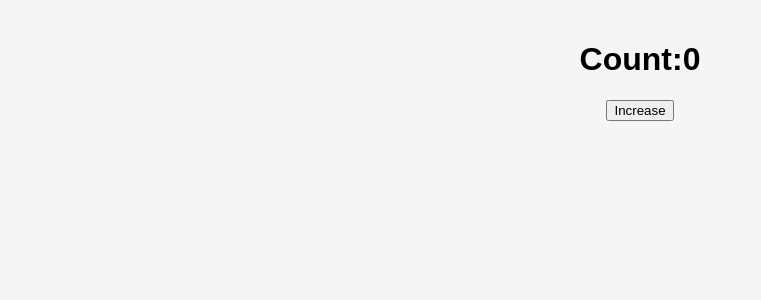
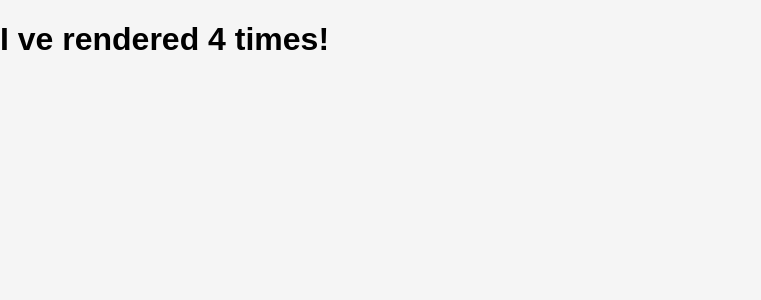
Before and after one commit to dit0o/react, a React (Create React App) app: page / in a window 1280 px wide. Shown: the top 300 px of the page, without its empty margins (0-761 px from the left). Built offline with nearby package versions, Linux system fonts and the light colour scheme.

Commit message:
useEffect

```diff
--- a/src/App.js
+++ b/src/App.js
@@ -1,35 +1,21 @@
-import React, { useState } from 'react'
+import React, { useEffect, useState } from 'react'
 import './App.css';
 
 
 
 function App() {
-// const [car,setCar]=useState({
-//   brand:"Benz",
-//   model:"Roma",
-//   year:"2025",
-//   color:"red"
-// });
+  const [count,setCount]=useState(0)
 
-// const changeColor=()=>{
-//   setCar((prev)=>{
-// return {...prev,color:"blue"}
-//   })
- //}
- const [count,setCount]=useState(0)
- const increaseCount=(()=>{
-  setCount(count+1)
- })
+  useEffect(()=>{
+    setTimeout(()=>{
+      setCount(count=>count+1)
+
+    },2000)
+  },[count])
   return (
-    <div className="app">
-     {/* <h1>My {car.brand}</h1>
-     <p>It is a {car.color} {car.model} from {car.year}</p>
-     <button onClick={changeColor}>
-      Blue
-     </button> */}
-     <h1>Count:0</h1>
-     <button onClick={increaseCount}>Increase</button>
-    </div>
+    <>
+      <h1>I ve rendered {count} times!</h1>
+    </>
   );
 }
 
```
